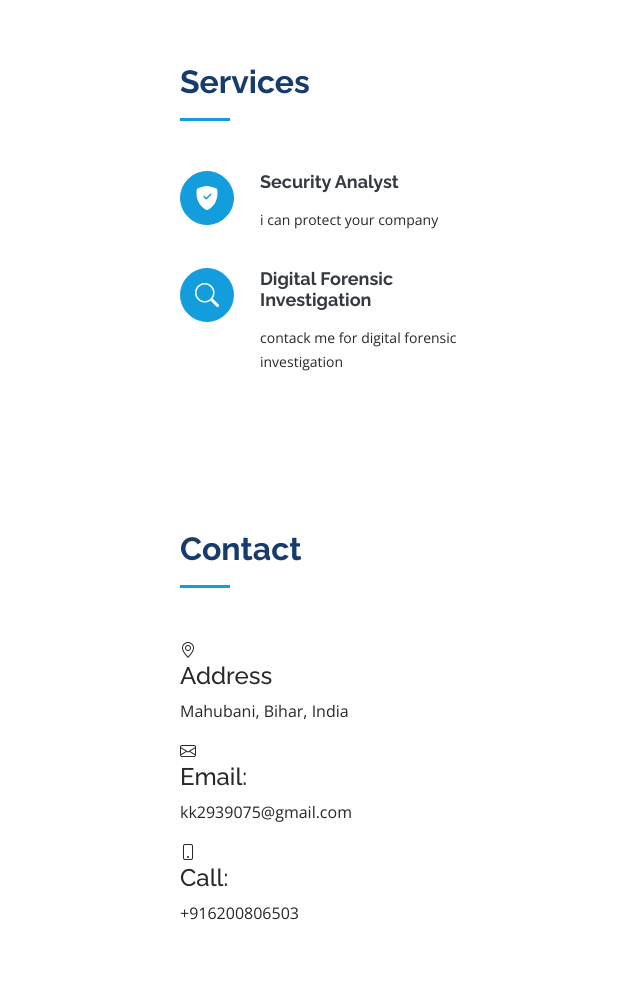
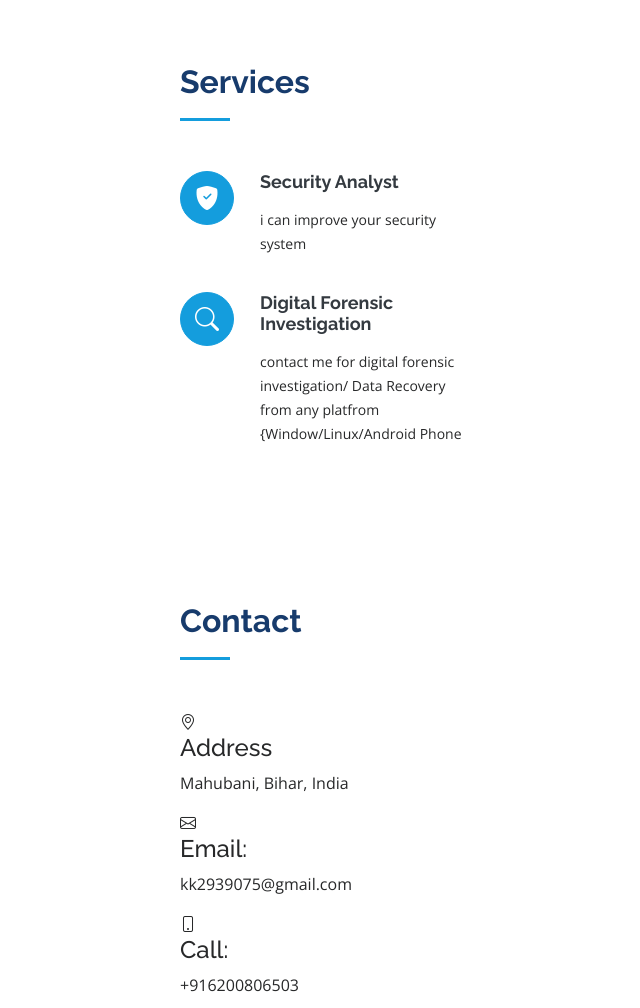
Before and after one commit to KeSHaV-4/KeshavPortfolio, a plain HTML site: page index.html in a window 1280 px wide. Shown: the part 3745-4753 px from the top of the page, without its empty margins (132-772 px from the left). Drawn offline with nearby package versions, Linux system fonts and the light colour scheme.

Commit message:
Update index.html

```diff
--- a/index.html
+++ b/index.html
@@ -343,14 +343,15 @@
           <div class="col-lg-4 col-md-6 icon-box" data-aos="fade-up">
             <div class="icon"><i class="bi bi-shield-fill-check"></i></div>
             <h4 class="title"><a href="">Security Analyst</a></h4>
-            <p class="description">i can protect your company</p>
+            <p class="description">i can improve your security system</p>
           </div>
 
           <div class="row">
             <div class="col-lg-4 col-md-6 icon-box" data-aos="fade-up">
               <div class="icon"><i class="bi bi-search"></i></div>
               <h4 class="title"><a href="">Digital Forensic Investigation</a></h4>
-              <p class="description">contack me for digital forensic investigation</p>
+              <p class="description">contact me for digital forensic investigation/ Data Recovery from any platfrom
+              {Window/Linux/Android Phone</p>
 
             </div>
 
```
